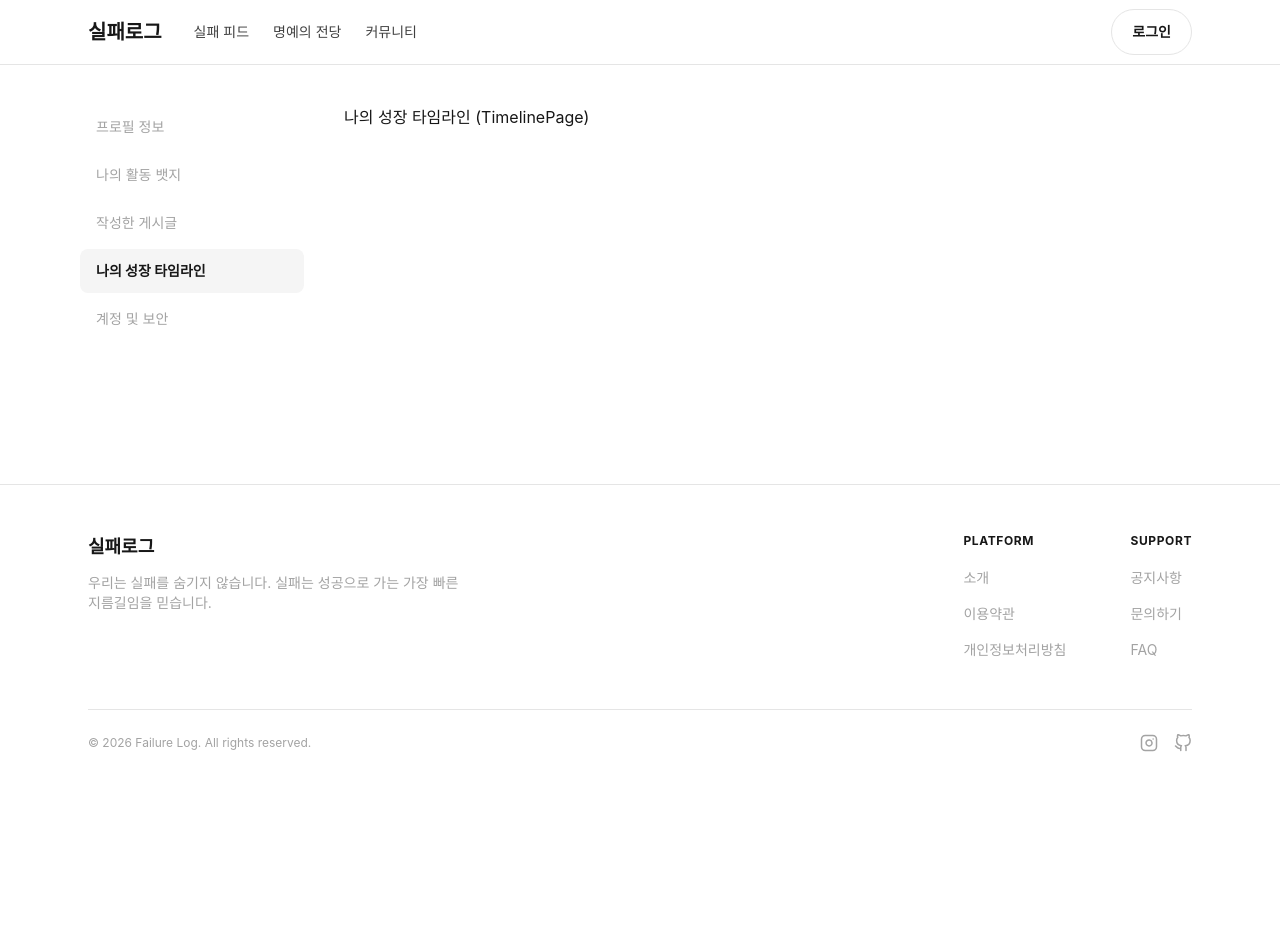
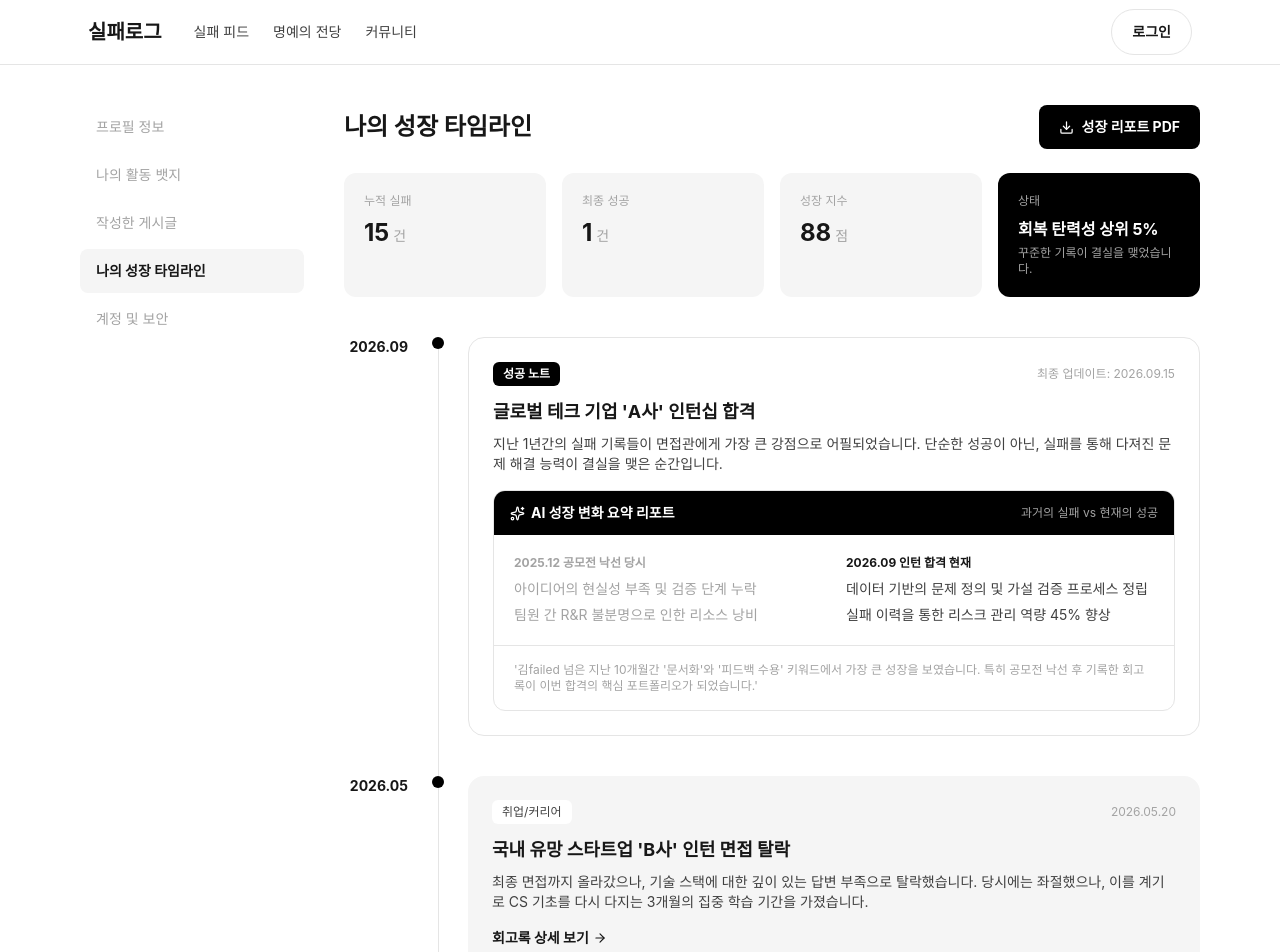
Before and after one commit to skhuthon-5-team/frontend, a React app: page /mypage/timeline in a window 1280 px wide. Shown: the top 952 px of the page. Before the commit the page ends 800 px from the top, so only its background shows below. Built offline with nearby package versions, Linux system fonts and the light colour scheme; the HTML template or start-up script is replaced by a standard one.

Commit message:
feat: 나의 성장 타임라인 화면 구현 (#11)

```diff
--- /dev/null
+++ b/src/mocks/timeline.js
@@ -0,0 +1,64 @@
+const stats = [
+    { label: "누적 실패", value: "15", unit: "건" },
+    { label: "최종 성공", value: "1", unit: "건" },
+    { label: "성장 지수", value: "88", unit: "점" },
+  ];
+
+  const statusCard = {
+    label: "상태",
+    value: "회복 탄력성 상위 5%",
+    desc: "꾸준한 기록이 결실을 맺었습니다.",
+  };
+
+  const items = [
+    {
+      id: 1,
+      date: "2026.09",
+      type: "success",
+      badge: "성공 노트",
+      updatedAt: "2026.09.15",
+      title: "글로벌 테크 기업 'A사' 인턴십 합격",
+      summary:
+        "지난 1년간의 실패 기록들이 면접관에게 가장 큰 강점으로 어필되었습니다. 단순한 성공이 아닌, 실패를 통해 다져진 문제 해결 능력이 결실을 맺은 순간입니다.",
+      report: {
+        before: {
+          label: "2025.12 공모전 낙선 당시",
+          points: ["아이디어의 현실성 부족 및 검증 단계 누락", "팀원 간 R&R 불분명으로 인한 리소스 낭비"],
+        },
+        after: {
+          label: "2026.09 인턴 합격 현재",
+          points: ["데이터 기반의 문제 정의 및 가설 검증 프로세스 정립", "실패 이력을 통한 리스크 관리 역량 45% 향상"],
+        },
+        quote:
+          "'김failed 넘은 지난 10개월간 '문서화'와 '피드백 수용' 키워드에서 가장 큰 성장을 보였습니다. 특히 공모전 낙선 후 기록한 회고록이 이번 합격의 핵심 포트폴리오가 되었습니다.'",
+      },
+    },
+    {
+      id: 2,
+      date: "2026.05",
+      type: "record",
+      badge: "취업/커리어",
+      updatedAt: "2026.05.20",
+      title: "국내 유망 스타트업 'B사' 인턴 면접 탈락",
+      summary:
+        "최종 면접까지 올라갔으나, 기술 스택에 대한 깊이 있는 답변 부족으로 탈락했습니다. 당시에는 좌절했으나, 이를 계기로 CS 기초를 다시 다지는 3개월의 집중 학습 기간을 가졌습니다.",
+    },
+    {
+      id: 3,
+      date: "2025.12",
+      type: "record",
+      badge: "공모전/프로젝트",
+      updatedAt: "2025.12.10",
+      title: "전국 대학생 IT 창업 공모전 예선 탈락",
+      summary:
+        "첫 번째 팀 도전이었으나 처참한 결과를 얻었습니다. 시장 조사 부족과 팀원 간의 소통 부재가 원인이었습니다. 이 실패가 '실패로그'를 시작하게 된 결정적인 계기가 되었습니다.",
+    },
+  ];
+
+  export function getTimelineStats() {
+    return { stats, statusCard };
+  }
+
+  export function getTimelineItems() {
+    return items;
+  }
--- a/src/pages/mypage/TimelinePage.jsx
+++ b/src/pages/mypage/TimelinePage.jsx
@@ -1,3 +1,130 @@
+import { Link } from "react-router-dom";
+import { Download, Sparkles, ArrowRight } from "lucide-react";
+import { getTimelineStats, getTimelineItems } from "../../mocks/timeline";
+import Button from "../../components/ui/Button";
+
+const { stats, statusCard } = getTimelineStats();
+const items = getTimelineItems();
+
+function AiReport({ report }) {
+  return (
+    <div className="mt-4 overflow-hidden rounded-xl border border-border-default">
+      <div className="flex items-center justify-between bg-surface-inverse px-4 py-3">
+        <span className="flex items-center gap-1.5 text-sm font-bold text-text-on-inverse">
+          <Sparkles size={15} />
+          AI 성장 변화 요약 리포트
+        </span>
+        <span className="text-xs text-text-muted">과거의 실패 vs 현재의 성공</span>
+      </div>
+
+      <div className="grid grid-cols-1 gap-6 p-5 md:grid-cols-2">
+        <div className="min-w-0">
+          <p className="text-xs font-bold text-text-muted">{report.before.label}</p>
+          <ul className="mt-2 flex flex-col gap-1.5">
+            {report.before.points.map((p) => (
+              <li key={p} className="text-sm text-text-muted">{p}</li>
+            ))}
+          </ul>
+        </div>
+        <div className="min-w-0">
+          <p className="text-xs font-bold text-text-strong">{report.after.label}</p>
+          <ul className="mt-2 flex flex-col gap-1.5">
+            {report.after.points.map((p) => (
+              <li key={p} className="text-sm text-text-default">{p}</li>
+            ))}
+          </ul>
+        </div>
+      </div>
+
+      <p className="border-t border-border-default px-5 py-4 text-xs text-text-muted">
+        {report.quote}
+      </p>
+    </div>
+  );
+}
+
+function TimelineItem({ item, isLast }) {
+  return (
+    <div className="flex gap-6">
+      <div className="flex w-16 shrink-0 flex-col items-end">
+        <span className="text-sm font-bold text-text-strong">{item.date}</span>
+      </div>
+
+      <div className="relative flex flex-col items-center">
+        <span className="z-10 h-3 w-3 rounded-full bg-surface-inverse" />
+        {!isLast && <span className="w-px flex-1 bg-border-default" />}
+      </div>
+
+      <div className="min-w-0 flex-1 pb-10">
+        {item.type === "success" ? (
+          <div className="rounded-2xl border border-border-default p-6">
+            <div className="flex items-center justify-between">
+              <span className="rounded-md bg-surface-inverse px-2.5 py-1 text-xs font-bold text-text-on-inverse">
+                {item.badge}
+              </span>
+              <span className="text-xs text-text-muted">최종 업데이트: {item.updatedAt}</span>
+            </div>
+            <h3 className="mt-3 text-lg font-bold text-text-strong">{item.title}</h3>
+            <p className="mt-2 text-sm text-text-default">{item.summary}</p>
+            <AiReport report={item.report} />
+          </div>
+        ) : (
+          <div className="rounded-2xl bg-surface-subtle p-6">
+            <div className="flex items-center justify-between">
+              <span className="rounded-md bg-surface-base px-2.5 py-1 text-xs text-text-default">
+                {item.badge}
+              </span>
+              <span className="text-xs text-text-muted">{item.updatedAt}</span>
+            </div>
+            <h3 className="mt-3 text-lg font-bold text-text-strong">{item.title}</h3>
+            <p className="mt-2 text-sm text-text-default">{item.summary}</p>
+            <Link
+              to={`/retrospective/${item.id}`}
+              className="mt-4 inline-flex items-center gap-1 text-sm font-bold text-text-strong"
+            >
+              회고록 상세 보기
+              <ArrowRight size={14} />
+            </Link>
+          </div>
+        )}
+      </div>
+    </div>
+  );
+}
+
 export default function TimelinePage() {
-    return <div className="text-text-strong">나의 성장 타임라인 (TimelinePage)</div>;
-  }
+  return (
+    <div>
+      <div className="flex items-center justify-between">
+        <h1 className="text-2xl font-bold text-text-strong">나의 성장 타임라인</h1>
+        <Button variant="primary" className="flex items-center gap-1.5 px-4 py-2 text-sm">
+          <Download size={15} />
+          성장 리포트 PDF
+        </Button>
+      </div>
+
+      <div className="mt-6 grid grid-cols-2 gap-4 md:grid-cols-4">
+        {stats.map((s) => (
+          <div key={s.label} className="rounded-xl bg-surface-subtle p-5">
+            <p className="text-xs text-text-muted">{s.label}</p>
+            <p className="mt-2 text-2xl font-bold text-text-strong">
+              {s.value}
+              <span className="ml-1 text-sm font-medium text-text-muted">{s.unit}</span>
+            </p>
+          </div>
+        ))}
+        <div className="rounded-xl bg-surface-inverse p-5">
+          <p className="text-xs text-text-muted">{statusCard.label}</p>
+          <p className="mt-2 text-base font-bold text-text-on-inverse">{statusCard.value}</p>
+          <p className="mt-1 text-xs text-text-muted">{statusCard.desc}</p>
+        </div>
+      </div>
+
+      <div className="mt-10">
+        {items.map((item, i) => (
+          <TimelineItem key={item.id} item={item} isLast={i === items.length - 1} />
+        ))}
+      </div>
+    </div>
+  );
+}
```
